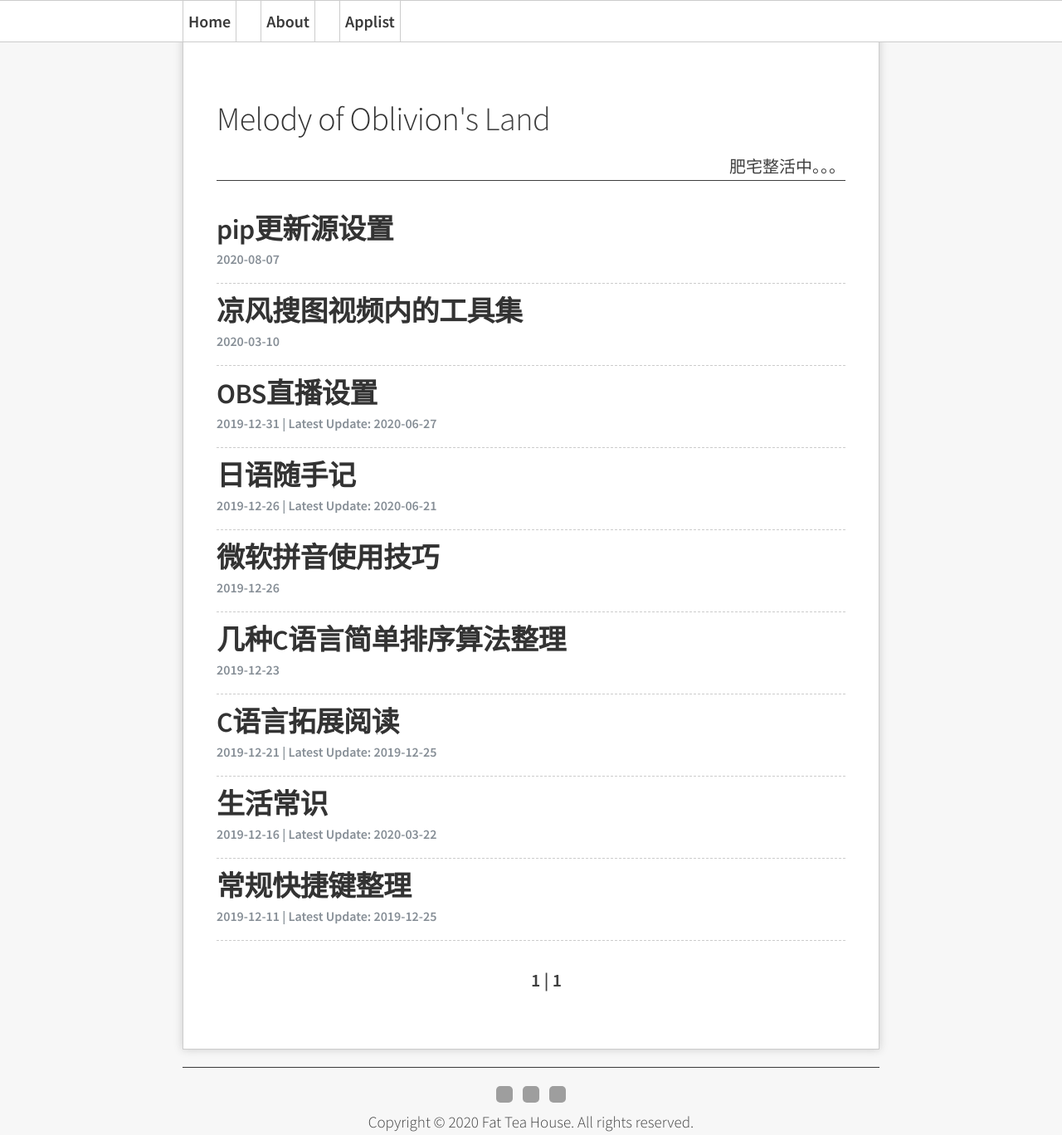
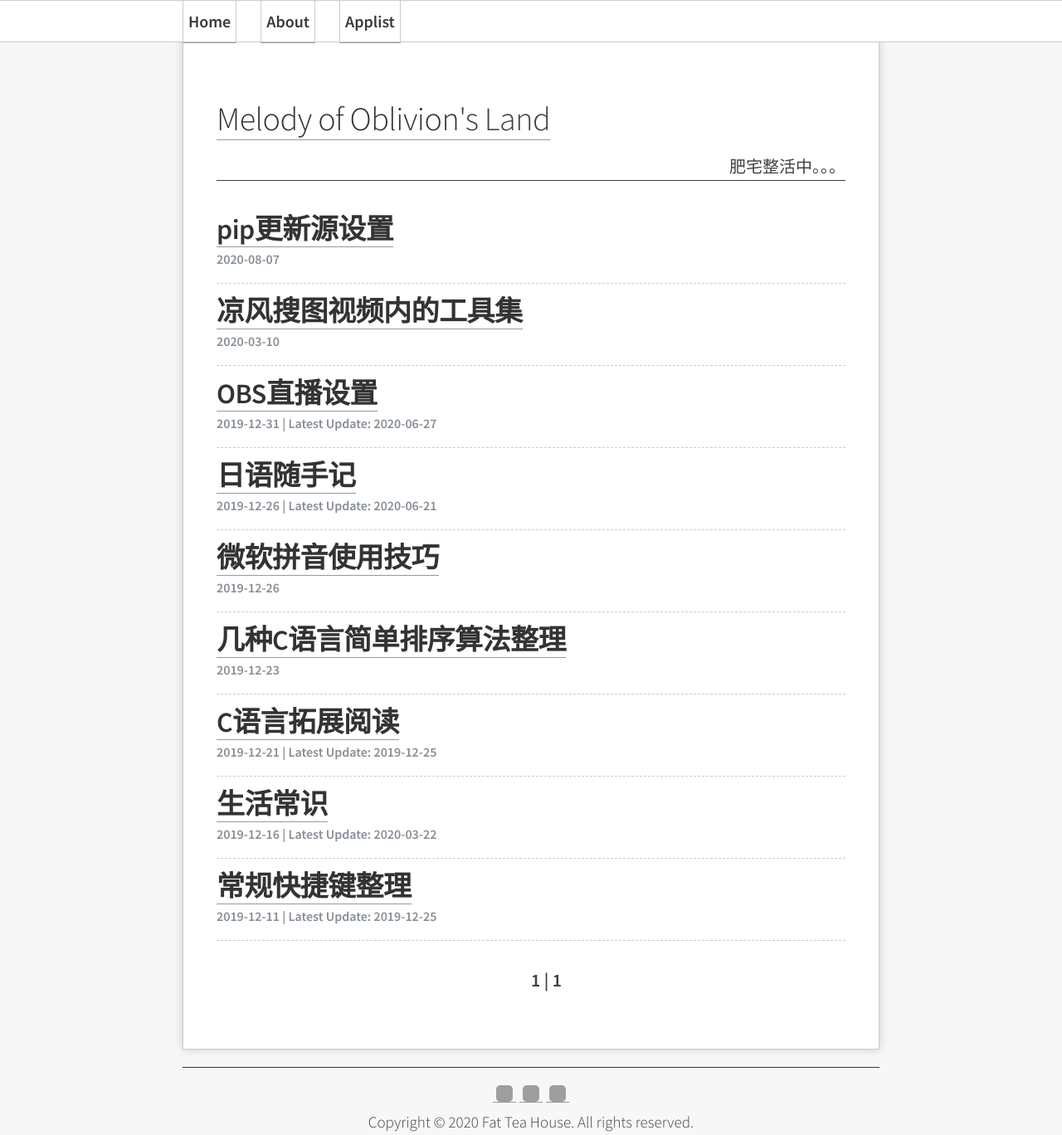
Before and after one commit to Melody-of-Oblivion/Melody-of-Oblivion.github.io, a Jekyll site: the page built from index.html, in a window 1280 px wide and 1368 px high. Shown: the whole window at 83% size. Built offline with Jekyll 4.4.1, drawn with Linux system fonts in a browser that asks for light colours; the list of posts is cut into pages by our own code; grey boxes are pictures that could not be loaded.

Commit message:
更新css

```diff
--- a/assets/css/common.scss
+++ b/assets/css/common.scss
@@ -42,8 +42,9 @@ body {
 }
 
 a {
-  color: #268bd2;
+  color: #555;
   text-decoration: none;
+  border-bottom: 1px solid #999;
   &:hover,
   &:focus {
     text-decoration: underline;
```
